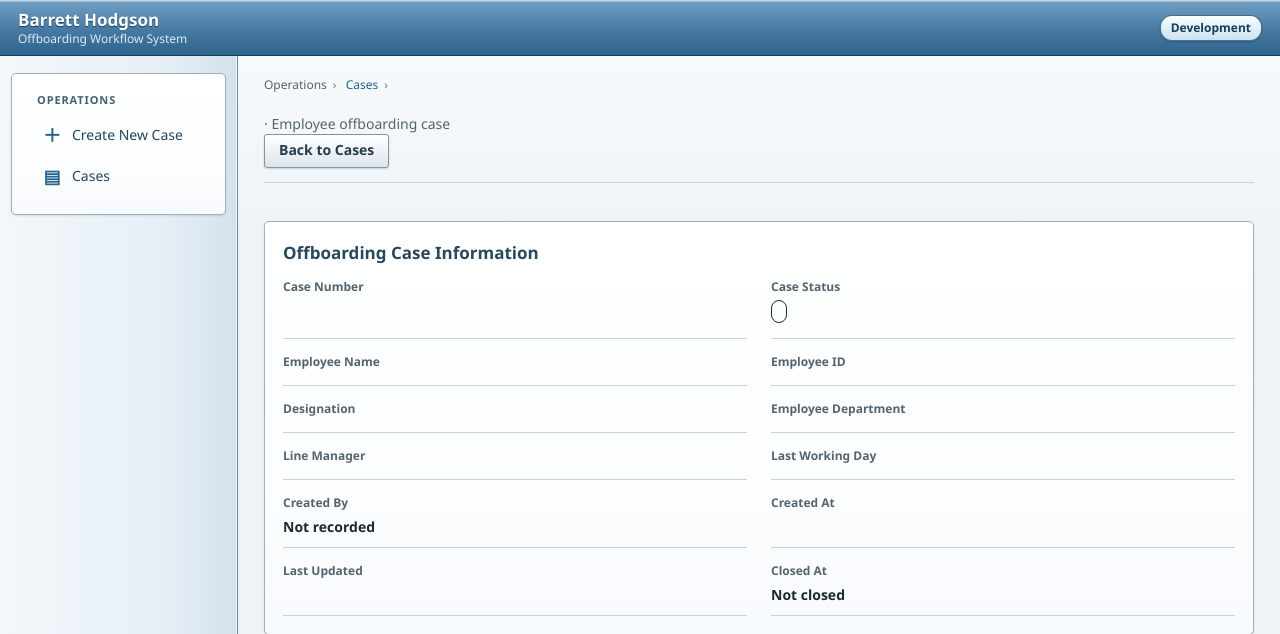
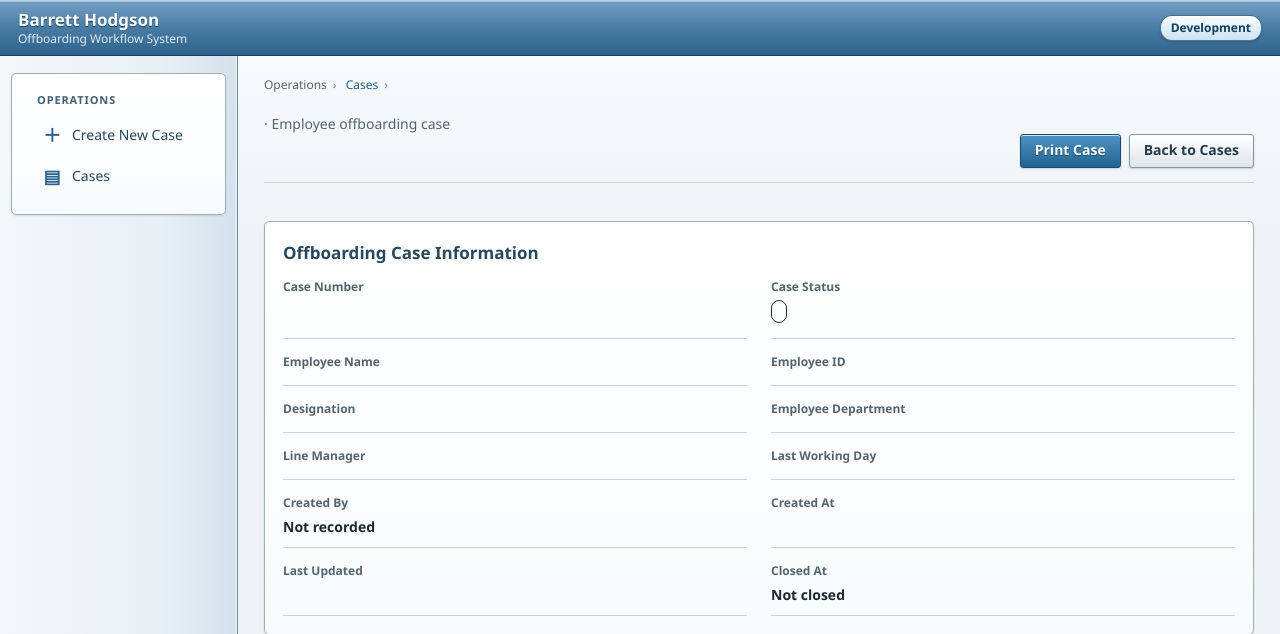
Before and after one commit to SyedOkashaShoaib/Off-boarding-workflow-automation, a Flask app: template app/templates/cases/detail.html in a window 1280 px wide. Shown: the top 634 px of the page. Run offline with Flask 3, Linux system fonts and the light colour scheme; the template is opened without the code that fills it, so the values that code supplies are empty.

Commit message:
fixed print bug

```diff
--- a/app/templates/cases/detail.html
+++ b/app/templates/cases/detail.html
@@ -40,7 +40,9 @@
 
 
 {% block page_header %}
+
     <div class="page-header">
+
         <div>
             <h1>{{ record.case.case_number }}</h1>
 
@@ -50,13 +52,30 @@
             </p>
         </div>
 
+
+        <div class="case-detail-actions">
+
+            <button
+                type="button"
+                class="btn-primary"
+                data-print-case
+                data-case-number="{{ record.case.case_number }}"
+            >
+                Print Case
+            </button>
+
+
             <a
                 href="{{ url_for('cases.list_cases') }}"
                 class="btn-secondary"
             >
                 Back to Cases
             </a>
+
         </div>
+
+    </div>
+
 {% endblock %}
 
 
```
Lines whose indentation alone changed are shown as unchanged.
